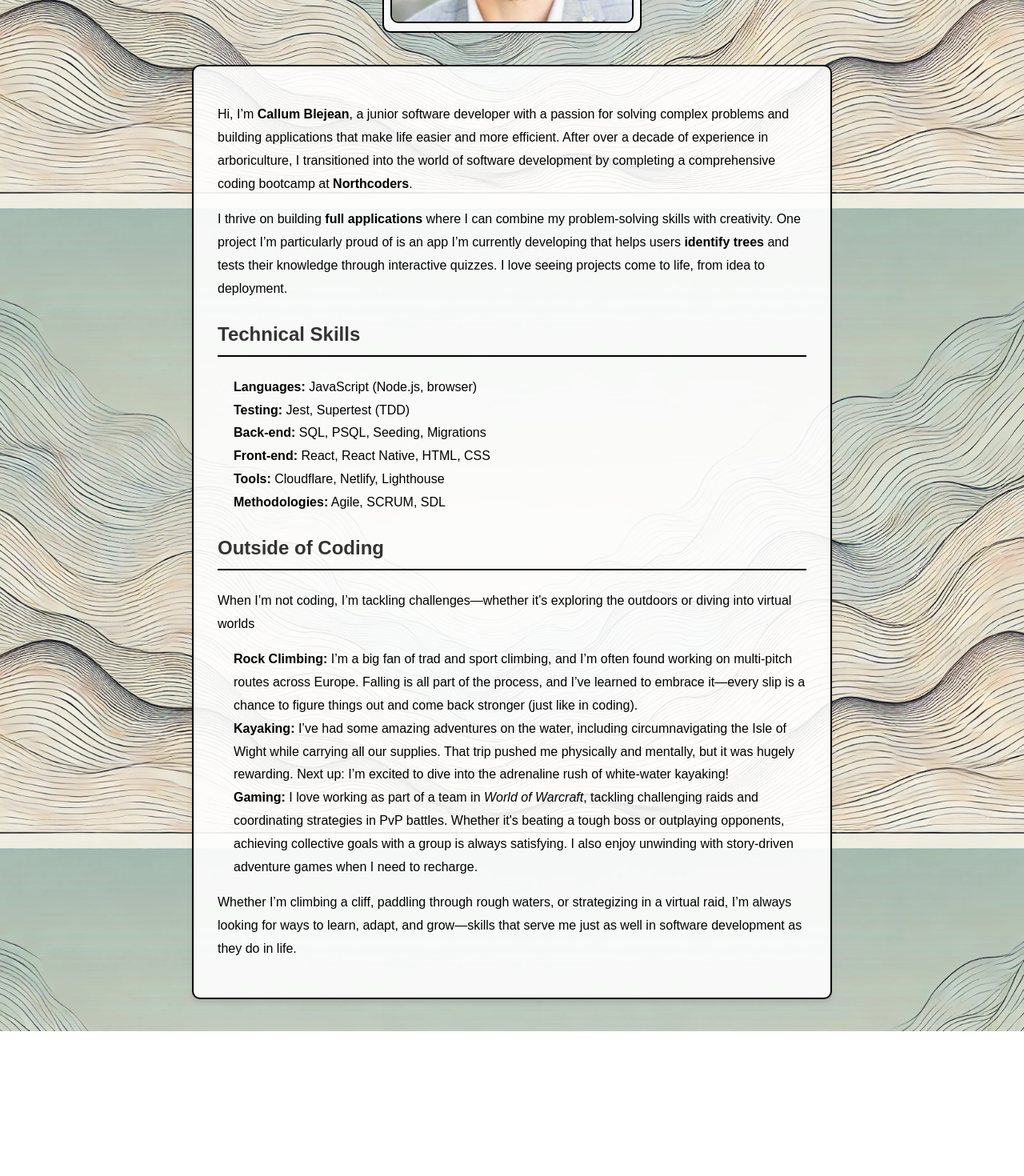
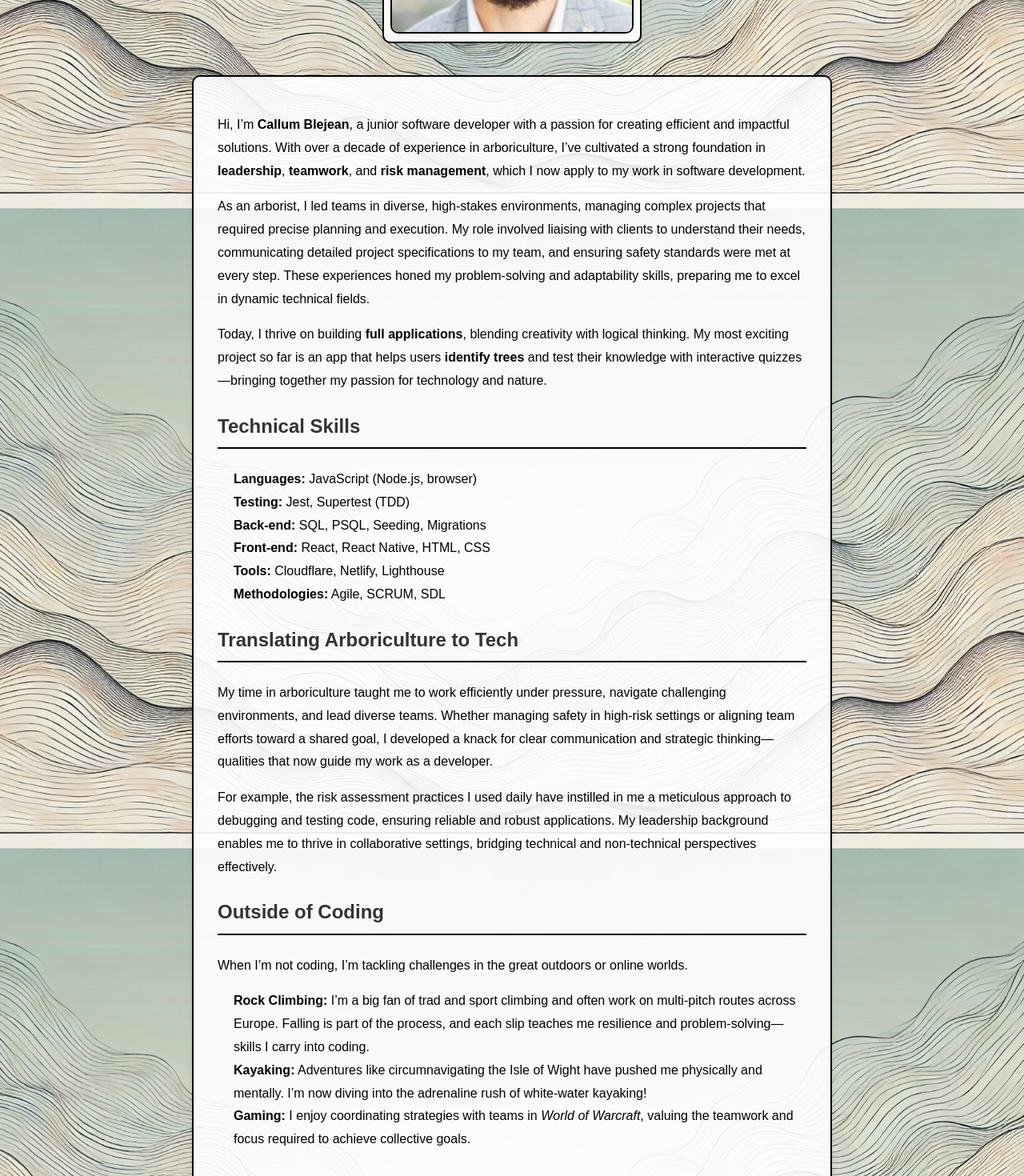
Before and after one commit to CallumBlejean/cbportfolio, a React (Vite) app: page /about-me in a window 1280 px wide. Shown: the part 540-2010 px from the top of the page at 80% size. Before the commit the page ends 1829 px from the top, so only its background shows below. Built offline with nearby package versions, Linux system fonts and the light colour scheme.

Commit message:
changed about me to speack about arbopriculture. changed styleing and missed bracket in mobile size, changed header size

```diff
--- a/src/components/AboutMe.jsx
+++ b/src/components/AboutMe.jsx
@@ -18,20 +18,13 @@ function AboutMe() {
         <div className="about-me-card">
           <div className="about-me-intro">
             <p>
-            Hi, I’m <strong>Callum Blejean</strong>, a junior software developer with a
-            passion for solving complex problems and building applications that
-            make life easier and more efficient. After over a decade of
-            experience in arboriculture, I transitioned into the world of
-            software development by completing a comprehensive coding bootcamp
-            at <strong>Northcoders</strong>.
+              Hi, I’m <strong>Callum Blejean</strong>, a junior software developer with a passion for creating efficient and impactful solutions. With over a decade of experience in arboriculture, I’ve cultivated a strong foundation in <strong>leadership</strong>, <strong>teamwork</strong>, and <strong>risk management</strong>, which I now apply to my work in software development.
             </p>
             <p>
-            I thrive on building <strong>full applications</strong> where I can combine my
-            problem-solving skills with creativity. One project I’m particularly
-            proud of is an app I’m currently developing that helps users
-            <strong> identify trees</strong> and tests their knowledge through interactive
-            quizzes. I love seeing projects come to life, from idea to
-            deployment.
+              As an arborist, I led teams in diverse, high-stakes environments, managing complex projects that required precise planning and execution. My role involved liaising with clients to understand their needs, communicating detailed project specifications to my team, and ensuring safety standards were met at every step. These experiences honed my problem-solving and adaptability skills, preparing me to excel in dynamic technical fields.
+            </p>
+            <p>
+              Today, I thrive on building <strong>full applications</strong>, blending creativity with logical thinking. My most exciting project so far is an app that helps users <strong>identify trees</strong> and test their knowledge with interactive quizzes—bringing together my passion for technology and nature.
             </p>
           </div>
 
@@ -47,36 +40,32 @@ function AboutMe() {
             </ul>
           </div>
 
+          <div className="about-me-experience">
+            <h3>Translating Arboriculture to Tech</h3>
+            <p>
+              My time in arboriculture taught me to work efficiently under pressure, navigate challenging environments, and lead diverse teams. Whether managing safety in high-risk settings or aligning team efforts toward a shared goal, I developed a knack for clear communication and strategic thinking—qualities that now guide my work as a developer.
+            </p>
+            <p>
+              For example, the risk assessment practices I used daily have instilled in me a meticulous approach to debugging and testing code, ensuring reliable and robust applications. My leadership background enables me to thrive in collaborative settings, bridging technical and non-technical perspectives effectively.
+            </p>
+          </div>
+
           <div className="about-me-interests">
             <h3>Outside of Coding</h3>
             <p>
-            When I’m not coding, I’m tackling challenges—whether it’s exploring the outdoors or diving into virtual worlds
+              When I’m not coding, I’m tackling challenges in the great outdoors or online worlds.
             </p>
             <ul>
               <li>
-                <strong>Rock Climbing:</strong> I’m a big fan of trad and sport climbing,
-                and I’m often found working on multi-pitch routes across Europe. Falling
-                is all part of the process, and I’ve learned to embrace it—every slip
-                is a chance to figure things out and come back stronger (just like in coding).
+                <strong>Rock Climbing:</strong> I’m a big fan of trad and sport climbing and often work on multi-pitch routes across Europe. Falling is part of the process, and each slip teaches me resilience and problem-solving—skills I carry into coding.
               </li>
               <li>
-                <strong>Kayaking:</strong> I’ve had some amazing adventures on the water,
-                including circumnavigating the Isle of Wight while carrying all our supplies.
-                That trip pushed me physically and mentally, but it was hugely rewarding.
-                Next up: I’m excited to dive into the adrenaline rush of white-water kayaking!
+                <strong>Kayaking:</strong> Adventures like circumnavigating the Isle of Wight have pushed me physically and mentally. I’m now diving into the adrenaline rush of white-water kayaking!
               </li>
               <li>
-                <strong>Gaming:</strong> I love working as part of a team in <em>World of Warcraft</em>,
-                tackling challenging raids and coordinating strategies in PvP battles. Whether it's beating a tough boss or outplaying opponents,
-                achieving collective goals with a group is always satisfying. I also enjoy
-                unwinding with story-driven adventure games when I need to recharge.
+                <strong>Gaming:</strong> I enjoy coordinating strategies with teams in <em>World of Warcraft</em>, valuing the teamwork and focus required to achieve collective goals.
               </li>
             </ul>
-            <p>
-              Whether I’m climbing a cliff, paddling through rough waters, or strategizing
-              in a virtual raid, I’m always looking for ways to learn, adapt, and grow—skills
-              that serve me just as well in software development as they do in life.
-            </p>
           </div>
         </div>
       </section>
--- a/src/components/Header.jsx
+++ b/src/components/Header.jsx
@@ -1,12 +1,8 @@
 import React from "react";
-import { Link, useLocation } from "react-router-dom";
+import { Link } from "react-router-dom";
 
 
 function Header() {
-  // const location = useLocation();
-  // const isHomePage = location.pathname === "/";
-  // const isMobile = window.innerWidth <= 844;
-  // const headerClass = isHomePage && !isMobile ? "header-center" : "header-left";
 
   return (
     <header className={`header header-center`}>
--- a/src/styles.css
+++ b/src/styles.css
@@ -302,7 +302,6 @@ ul {
     margin: 0 auto;
     text-align: center;
   }
-  }
   .header {
     flex-direction: column;
     justify-content: center;
@@ -310,6 +309,7 @@ ul {
     text-align: center;
     padding: 10px;
     margin-top: 20px;
+    letter-spacing: .1rem
   }
 
   .header h1 {
@@ -330,3 +330,14 @@ ul {
     width: 25px;
     height: 25px;
   }
+  .project-card iframe {
+    width: 100%;
+    height: auto;
+    border: none;
+    margin-bottom: 10px;
+    border-radius: 10px;
+    min-width: 0;
+    max-width: 100%;
+  }
+
+}
```
Lines whose indentation alone changed are shown as unchanged.
